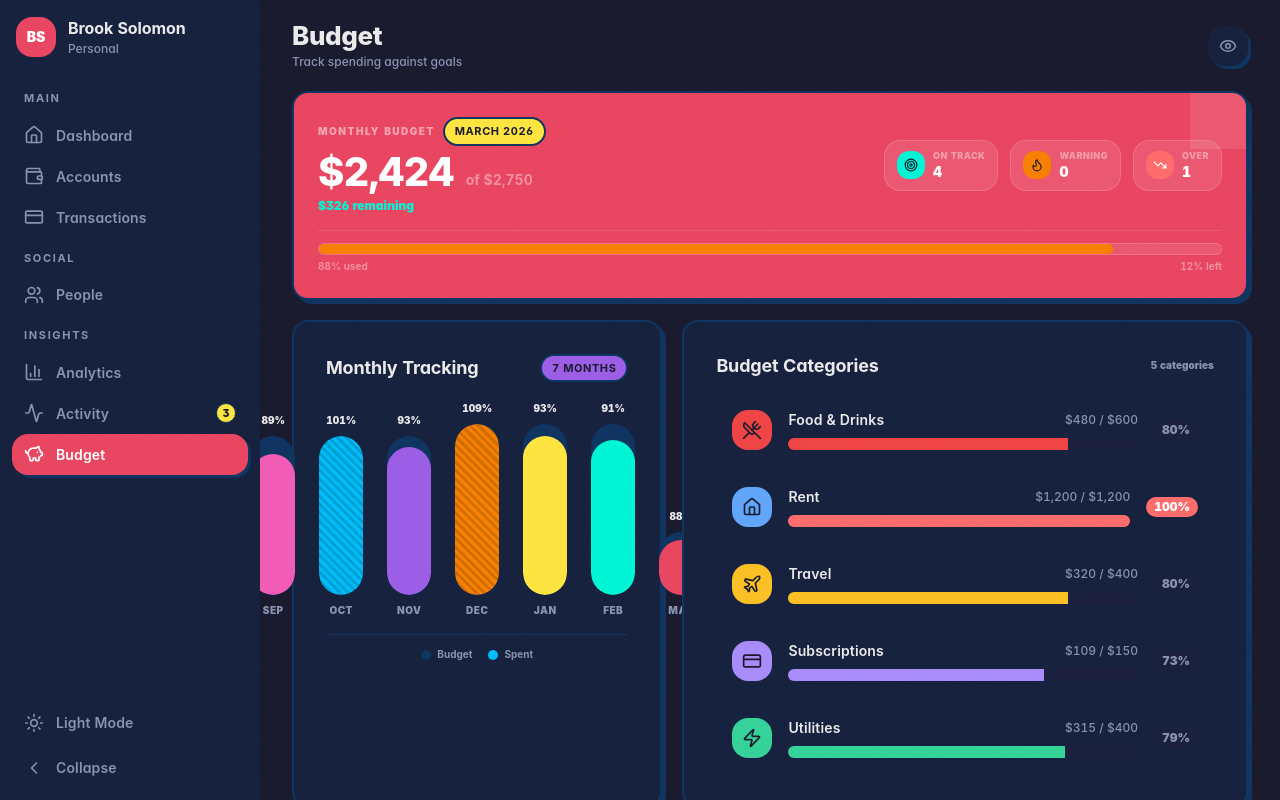
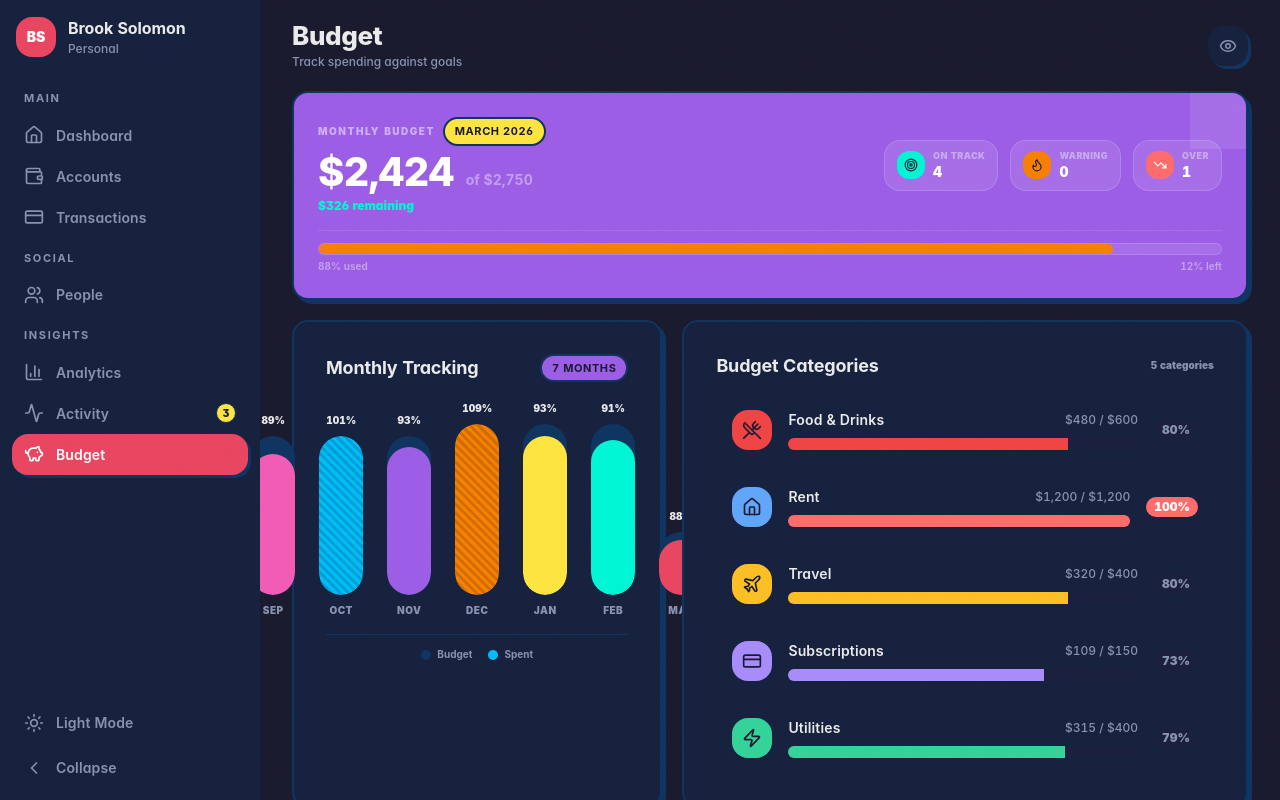
Before and after one commit to detached-space/totals-web, a React (Vite) app: page /budget in a window 1280 px wide. Built offline with nearby package versions, Linux system fonts and the light colour scheme.

Commit message:
added some shi

```diff
--- a/src/components/pages/Budget.tsx
+++ b/src/components/pages/Budget.tsx
@@ -42,7 +42,7 @@ export default function BudgetPage() {
                     variants={bentoItemVariants}
                     whileHover={{ x: -4, y: -4, boxShadow: '8px 8px 0px var(--card-border)', transition: { duration: 0.1 } }}
                     whileTap={{ x: 2, y: 2, boxShadow: '0px 0px 0px var(--card-border)', transition: { duration: 0.05 } }}
-                    className="brutal-card-accent p-6 relative overflow-hidden cursor-pointer"
+                    className="brutal-card-purple p-6 relative overflow-hidden cursor-pointer"
                 >
                     <div className="absolute top-0 right-0 w-14 h-14 bg-white/10 border-l-[var(--border-width)] border-b-[var(--border-width)] border-[var(--card-border)]" />
 
--- a/src/index.css
+++ b/src/index.css
@@ -252,6 +252,14 @@ body {
 
 .brutal-card-pink {
   background: var(--pop-pink);
+  color: white;
+  border: var(--border-width) solid var(--card-border);
+  box-shadow: var(--shadow-brutal);
+  border-radius: var(--radius-lg);
+}
+
+.brutal-card-purple {
+  background: var(--pop-purple);
   color: white;
   border: var(--border-width) solid var(--card-border);
   box-shadow: var(--shadow-brutal);
```
